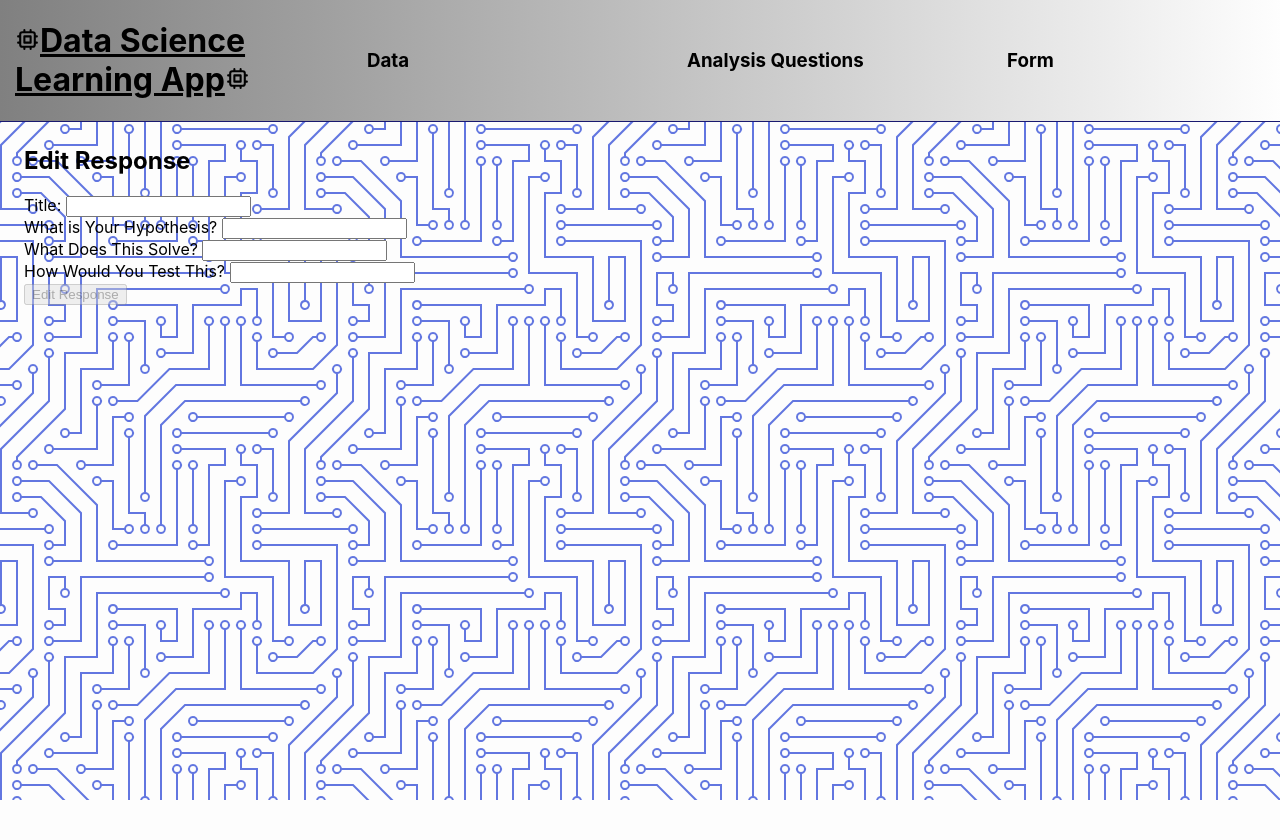
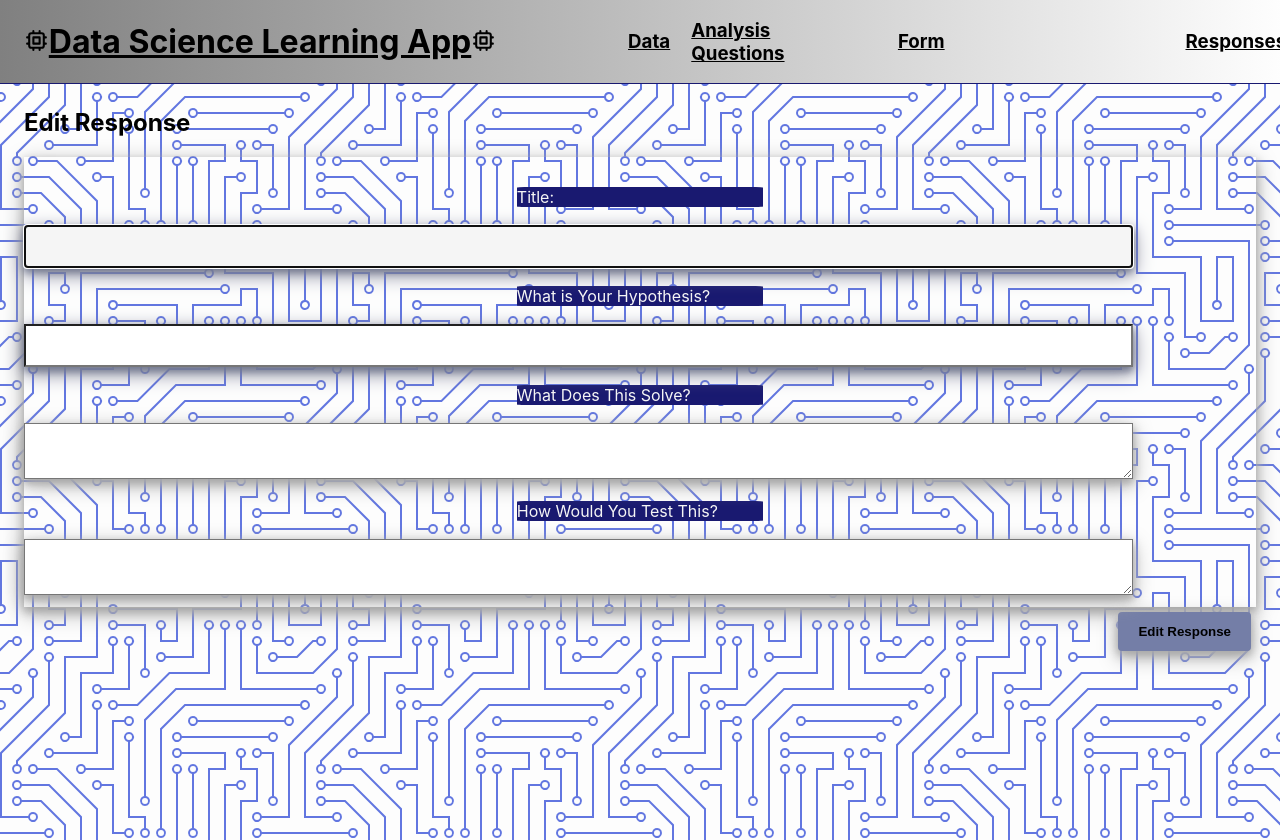
Before and after one commit to JosephMcElroy83/data-science-learning-app, a React (Create React App) app in the folder client/: page /responses/1/edit in a window 1280 px wide. Shown: the top 840 px of the page. Before the commit the page ends 800 px from the top, so only its background shows below. Built offline with nearby package versions, Linux system fonts and the light colour scheme; no server answers.

Commit message:
added some css templates and still WIP for responses and details page

```diff
--- a/client/src/components/Form.jsx
+++ b/client/src/components/Form.jsx
@@ -4,6 +4,7 @@ import { useHistory } from "react-router";
 import { toast } from "react-toastify";
 import FormInput from "./FormInput";
 import 'react-toastify/dist/ReactToastify.css';
+import './form.css'
 
 const airtableBase = process.env.REACT_APP_AIRTABLE_BASE;
 const airtableKey = process.env.REACT_APP_AIRTABLE_KEY;
@@ -40,8 +41,10 @@ export default function Form() {
   }
 
   return (
-    <div>
-      <h2>Create a New Response! </h2>
+    <div className="code-banner">
+    <div className="form-container">
+      <h2 className="header">Create a New Response! </h2>
+      <br />
       <FormInput
         title={title}
         setTitle={setTitle}
@@ -59,6 +62,7 @@ export default function Form() {
         type={"Create"}
 
       />
+      </div>
     </div>
   )
 }
--- a/client/src/components/FormInput.jsx
+++ b/client/src/components/FormInput.jsx
@@ -1,3 +1,5 @@
+import './formInput.css'
+
 export default function FormInput(props) {
 
   const checkIfDisabled = () => {
@@ -6,36 +8,51 @@ export default function FormInput(props) {
       props.whatSolve &&
       props.howTest !== "") {
       return false;
-    } else { return true }
+    } else {
+      return true
     }
+  }
+
   return (
+    <div className="form-input-container">
       <form onSubmit={props.handleSubmit}>
+        <br />
+        <div className="labels">
         <label>{props.labelTitle}</label>
+        </div>
         <input
+          autoFocus
           type="text"
           value={props.title}
           onChange={(e) => props.setTitle(e.target.value)} />
         <br />
+        <div className="labels">
         <label>{props.labelQuestion01}</label>
+        </div>
         <input
           type="text"
           value={props.hypothesis}
           onChange={(e) => props.setHypothesis(e.target.value)} />
         <br />
+        <div className="labels">
         <label>{props.labelQuestion02}</label>
-      <input
+        </div>
+        <textarea
           type="text"
           value={props.whatSolve}
           onChange={(e) => props.setWhatSolve(e.target.value)} />
         <br />
+        <div className="labels">
         <label>{props.labelQuestion03}</label>
-      <input
+        </div>
+        <textarea
           type="text"
           value={props.howTest}
           onChange={(e) => props.setHowTest(e.target.value)} />
         <br />
         <button disabled={checkIfDisabled()}>{props.type} Response</button>
       </form>
+    </div>
   )
 
 }
--- a/client/src/components/Navbar.jsx
+++ b/client/src/components/Navbar.jsx
@@ -10,9 +10,10 @@ export default function Navbar() {
         <path strokeLinecap="round" strokeLinejoin="round" strokeWidth="2" d="M9 3v2m6-2v2M9 19v2m6-2v2M5 9H3m2 6H3m18-6h-2m2 6h-2M7 19h10a2 2 0 002-2V7a2 2 0 00-2-2H7a2 2 0 00-2 2v10a2 2 0 002 2zM9 9h6v6H9V9z" />
         </svg></span></h1></Link>
 
-        <Link to="/data"><h3>Data</h3></Link>
-        <Link to="/questions"><h3>Analysis Questions</h3></Link>
-        <Link to="/form"><h3>Form</h3></Link>
+        <Link to="/data"><h3 className="data-link">Data</h3></Link>
+        <Link to="/questions"><h3 className="question-link">Analysis Questions</h3></Link>
+        <Link className="form-link" to="/form"><h3 >Form</h3></Link>
+        <Link to="/responses"><h3 className="responses-link">Responses</h3></Link>
 
     </div>
   )
--- a/client/src/components/ResponseDetail.jsx
+++ b/client/src/components/ResponseDetail.jsx
@@ -3,6 +3,7 @@ import { Link } from "react-router-dom"
 import { fetchResponse } from "../services";
 import { useParams } from "react-router";
 import DeleteButton from "./DeleteButton";
+import './responsesDetail.css'
 
 export default function ResponseDetail() {
   const [response, setResponse] = useState([]);
@@ -23,21 +24,27 @@ export default function ResponseDetail() {
   }
 
   return (
-    <div>
-      <div>
+    <div className="response-details">
 
-          <div className="data-all" key={response?.id}>
-            <h1>Title: {response.fields?.title}</h1>
-            <h3>What is Your Hypothesis? {response.fields?.hypothesis}</h3>
-            <h3>What Does This Solve? {response.fields?.howTest}</h3>
-            <h3>How Would You Test This? {response.fields?.whatSolve}</h3>
+          <br />
+          <div className="detail-container" key={response?.id}>
+          <h1 className="title">Title: {response.fields?.title}</h1>
+          <br />
+          <h3 className="hypothesis">What is Your Hypothesis? {response.fields?.hypothesis}</h3>
+          <br />
+          <h3 className="solve">What Does This Solve? {response.fields?.howTest}</h3>
+          <br />
+          <h3 className="how-test">How Would You Test This? {response.fields?.whatSolve}</h3>
+        <br />
+        <div className="button-container">
           <Link to="/responses"><button>Check All Responses</button></Link>
           <Link to={`/responses/${id}/edit`}><button>Edit This Here</button></Link>
           <DeleteButton id={response.id}/>
+        </div>
           </div>
 
 
-      </div>
+
     </div>
   )
 }
--- a/client/src/components/Responses.jsx
+++ b/client/src/components/Responses.jsx
@@ -1,6 +1,7 @@
 import { useState, useEffect } from "react"
 import { Link } from "react-router-dom"
-import { fetchResponses} from "../services"
+import { fetchResponses } from "../services"
+import './responses.css'
 
 export default function Responses() {
   const [responses, setResponses] = useState([]);
@@ -16,14 +17,19 @@ export default function Responses() {
   }, []);
   console.log("responses" , responses);
   return (
-    <div>
-      <div>
+    <div className="background-container">
+    <div className="responses-container">
+      <h2 className="response-header">Click a Response to view Detail!</h2>
+      <div className="response">
         {responses.map(response => (
           <Link to={`/responses/${response.id}`} key={response.id}>
+            <div className="response-container">
             <h2>{response.fields.title}</h2>
+            </div>
           </Link>
         ))}
       </div>
+     </div>
     </div>
   )
 }
--- /dev/null
+++ b/client/src/components/form.css
@@ -0,0 +1,27 @@
+.form-container {
+  margin: 0 auto;
+  height: 800px;
+  width: 90%;
+  text-align: center;
+  background-image: linear-gradient(#314a9d, white);
+  border: 3px solid midnightblue;
+  border-radius: 3%;
+}
+
+.header {
+  padding: 2px 0;
+  color: whitesmoke;
+}
+
+.code-banner {
+  margin: 0 auto;
+  padding: 50px 0;
+  position: relative;
+  height: 100%;
+  width: 100%;
+  background-repeat: no-repeat;
+  background-position: center;
+  background-size: cover;
+  border-radius: 5%;
+  background-image: url("https://cdn.pixabay.com/photo/2018/05/08/08/44/artificial-intelligence-3382507_1280.jpg");
+}
--- /dev/null
+++ b/client/src/components/formInput.css
@@ -0,0 +1,58 @@
+.form-input-container {
+  display: flexbox;
+  flex-direction: column;
+  width: 100%;
+  box-shadow: 0 4px 8px 0 darkgrey, 0 6px 20px 0 darkgrey;
+}
+
+input[type="text"] {
+  margin: 8px 0px;
+  padding: 12px 20px;
+  width: 90%;
+  box-sizing: border-box;
+  box-shadow: 0 4px 8px 0 rgb(114, 120, 142), 0 6px 20px 0 rgb(127, 130, 152);
+}
+
+input[type="text"]:focus {
+  background-color: whitesmoke;
+  border: 2px solid pink;
+}
+
+textarea {
+  width: 90%;
+  padding: 12px 20px;
+  margin: 8px 0;
+  resize: vertical;
+  box-sizing: border-box;
+  box-shadow: 0 4px 8px 0 darkgrey, 0 6px 20px 0 darkgrey;
+}
+
+textarea:focus {
+  background-color: whitesmoke;
+  border: 2px solid pink;
+}
+
+button {
+  margin: 5px;
+  padding: 12px 20px;
+  font-weight: 900;
+  color: black;
+  background-color: rgb(116, 126, 167);
+  border: none;
+  border-radius: 4px;
+  cursor: pointer;
+  float: right;
+  box-shadow: 0 4px 8px 0 darkgrey, 0 6px 20px 0 darkgrey;
+}
+
+button:hover {
+  background-color: darkgrey;
+}
+
+.labels {
+  width: 20%;
+  margin: 10px 40%;
+  background-color: midnightblue;
+  color: whitesmoke;
+  border-radius: 3%;
+}
--- a/client/src/components/navbar.css
+++ b/client/src/components/navbar.css
@@ -4,17 +4,15 @@
   background-image: linear-gradient(to right, grey, white);
   padding-left: 15px;
   border-bottom: 1px solid midnightblue;
+  justify-content: space-around;
 }
 
 a {
   color: black;
-  width: 70%;
   align-self: center;
 }
 
 h3 {
-  display: inline-flex;
-  align-content: space-around;
   margin-left: 10%;
 }
 
@@ -23,6 +21,14 @@ svg {
   width: 25px;
 }
 
-.Toastify__toast-container--top-center {
-  background-color: black;
+.data-link {
+  padding-left: 100px;
 }
+
+.form-link {
+  width: 300px;
+}
+
+.responses-link {
+  margin-left: 0;
+}
--- /dev/null
+++ b/client/src/components/responses.css
@@ -0,0 +1,32 @@
+.responses-div {
+  margin: 0 auto;
+}
+
+.responses-container {
+  margin: 0 auto;
+  padding: 15px 15px;
+  width: 80%;
+  height: 55%;
+  display: flex;
+  flex-direction: column;
+  background-color: darksalmon;
+  justify-content: center;
+  text-align: center;
+  border: 3px solid midnightblue;
+  border-radius: 3%;
+}
+
+.background-container {
+  margin: 0 auto;
+  padding-top: 4vh;
+  height: 100%;
+  width: 100%;
+  background-image: url("https://cdn.pixabay.com/photo/2018/07/08/17/51/network-3524352_1280.jpg");
+  background-repeat: no-repeat;
+  background-size: cover;
+  border-radius: 5%;
+}
+
+.response {
+  background-color: aqua;
+}
--- /dev/null
+++ b/client/src/components/responsesDetail.css
@@ -0,0 +1,49 @@
+.detail-container {
+  display: flex;
+  flex-direction: column;
+  margin: 0 auto;
+  text-align: center;
+  height: 500px;
+  background-image: url("https://images.unsplash.com/photo-1593139952453-743ed41b9f9d?ixid=MnwxMjA3fDB8MHxwaG90by1wYWdlfHx8fGVufDB8fHx8&ixlib=rb-1.2.1&auto=format&fit=crop&w=2007&q=80");
+}
+
+.title {
+  margin: 5px 5px 0 10%;
+  width: 80%;
+  background-color: rgb(116, 126, 167);
+}
+
+.hypothesis {
+  margin: 0 10%;
+  width: 80%;
+  background-color: rgb(82, 91, 143);
+  color: antiquewhite;
+  justify-self: center;
+}
+
+.solve {
+  margin: 0 10%;
+  width: 80%;
+  background-color: royalblue;
+}
+
+.how-test {
+  margin: 0 10%;
+  width: 80%;
+  background-color: rgb(27, 27, 111);
+  color: antiquewhite;
+}
+
+.response-details {
+  margin: 0 auto;
+  height: 1000px;
+}
+
+.button-container {
+  display: flex;
+  flex-direction: row;
+  justify-content: space-around;
+  align-items: center;
+  margin: 0 auto;
+  width: 50%;
+}
```
Also changed, not shown: client/src/App.css. Lines whose indentation alone changed are shown as unchanged.
